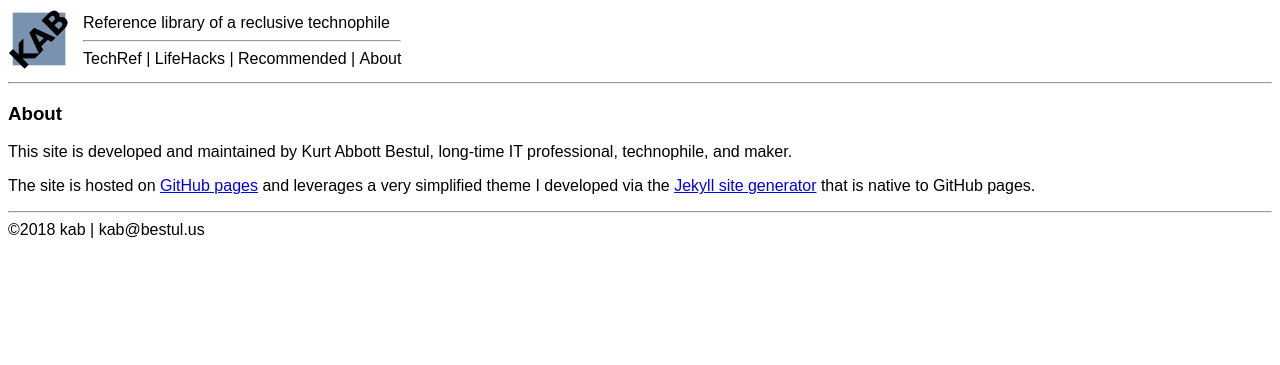
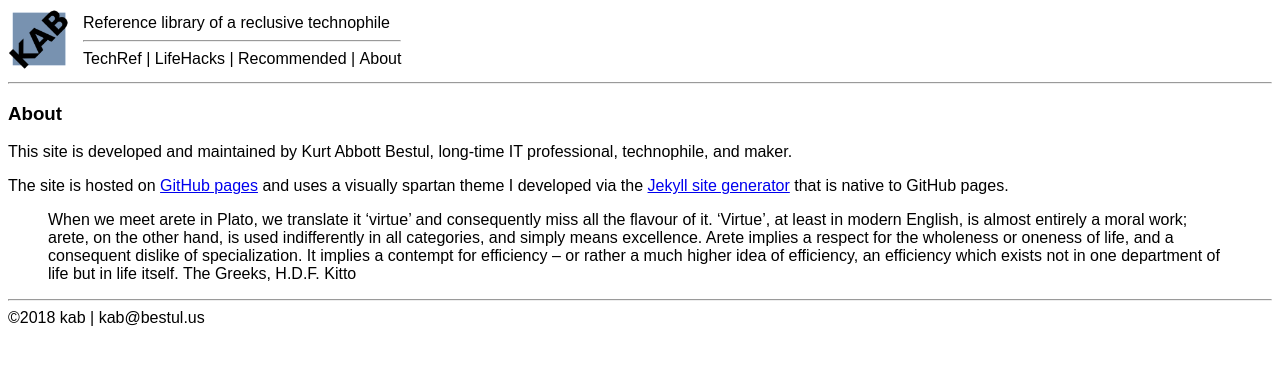
Before and after one commit to kabtech/kab, a Jekyll site: the page built from about.md, in a window 1280 px wide. Shown: the top 365 px of the page. Built offline with Jekyll 4.4.1, drawn with Linux system fonts in a browser that asks for light colours.

Commit message:
Update about.md

```diff
--- a/about.md
+++ b/about.md
@@ -6,4 +6,9 @@ title: About
 
 This site is developed and maintained by Kurt Abbott Bestul, long-time IT professional, technophile, and maker.
 
-The site is hosted on [GitHub pages](https://pages.github.com/) and leverages a very simplified theme I developed via the [Jekyll site generator](https://en.wikipedia.org/wiki/Jekyll_(software)) that is native to GitHub pages.
+The site is hosted on [GitHub pages](https://pages.github.com/) and uses a visually spartan theme I developed via the [Jekyll site generator](https://en.wikipedia.org/wiki/Jekyll_(software)) that is native to GitHub pages.
+
+
+> When we meet arete in Plato, we translate it 'virtue' and consequently miss all the flavour of it. 'Virtue', at least in modern English, is almost entirely a moral work; arete, on the other hand, is used indifferently in all categories, and simply means excellence.
+> Arete implies a respect for the wholeness or oneness of life, and a consequent dislike of specialization. It implies a contempt for efficiency -- or rather a much higher idea of efficiency, an efficiency which exists not in one department of life but in life itself.
+> The Greeks, H.D.F. Kitto
```
